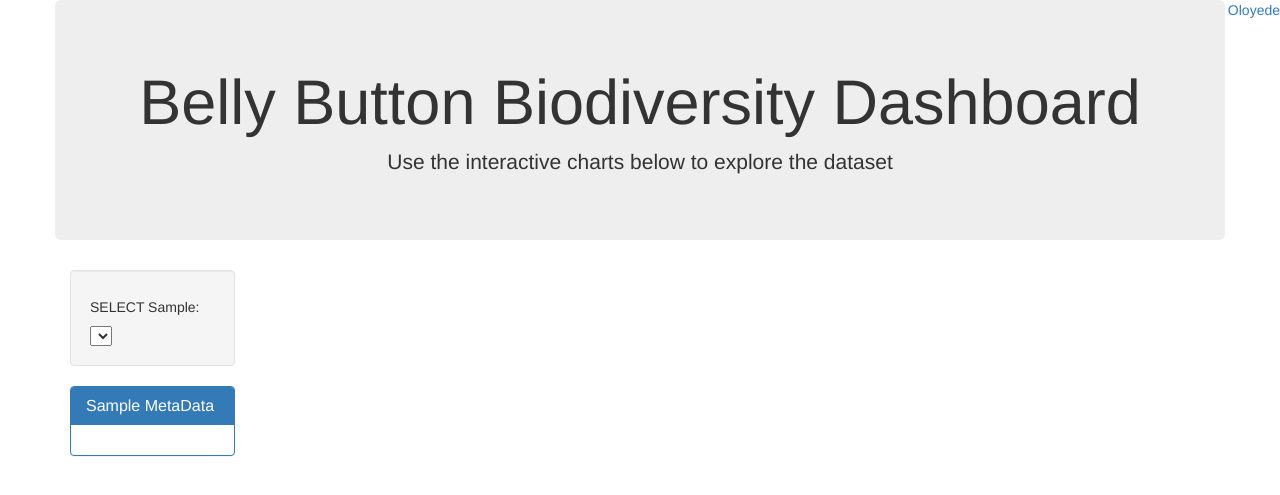
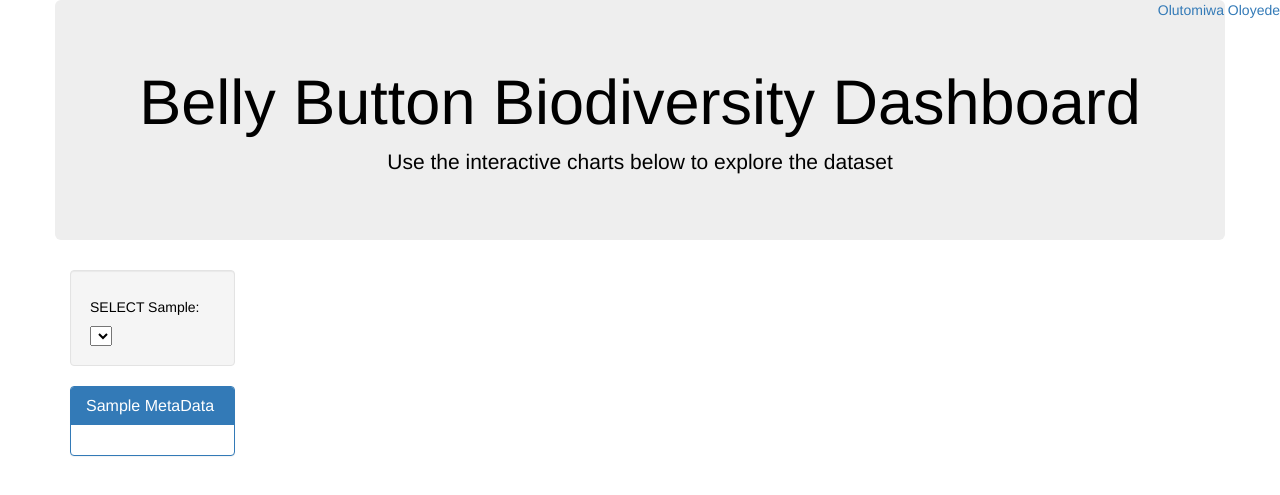
Before and after one commit to olutomiwaxl/Belly-Button-Biodiversity, a Flask app: page / in a window 1280 px wide. Shown: the top 495 px of the page. Run offline with Flask 2, Linux system fonts and the light colour scheme; data that the repository does not hold is empty; some libraries are stand-ins or nearby versions.

Commit message:
signature

```diff
--- a/static/css/styles.css
+++ b/static/css/styles.css
@@ -3,3 +3,8 @@
     top:0;
     right:0;
    }
+
+.container{
+    color: black;
+
+}
--- a/templates/index.html
+++ b/templates/index.html
@@ -8,7 +8,6 @@
   <title>Belly Button Biodiversity </title>
   <link rel="stylesheet" href="https://maxcdn.bootstrapcdn.com/bootstrap/3.3.7/css/bootstrap.min.css">
   <link rel="stylesheet" href="../static/css/styles.css">
-  <div class="topcorner"><a href="index.html">Olutomiwa Oloyede</a></div>
 </head>
 
 <body>
@@ -19,6 +18,7 @@
         <h1>Belly Button Biodiversity Dashboard</h1>
         <p>Use the interactive charts below to explore the dataset</p>
       </div>
+      <div class="topcorner"><a href="https://intense-gorge-89199.herokuapp.com/">Olutomiwa Oloyede</a></div>
     </div>
     <div class="row">
       <div class="col-md-2">
@@ -33,12 +33,10 @@
           <div id="sample-metadata" class="panel-body"></div>
         </div>
       </div>
-      <div class="col-md-5">
+      <div class="col-md-12">
         <div id="pie"></div>
       </div>
-      <div class="col-md-5">
-        <div id="gauge"></div>
-      </div>
+
     </div>
   </div>
   <div class="row">
```
